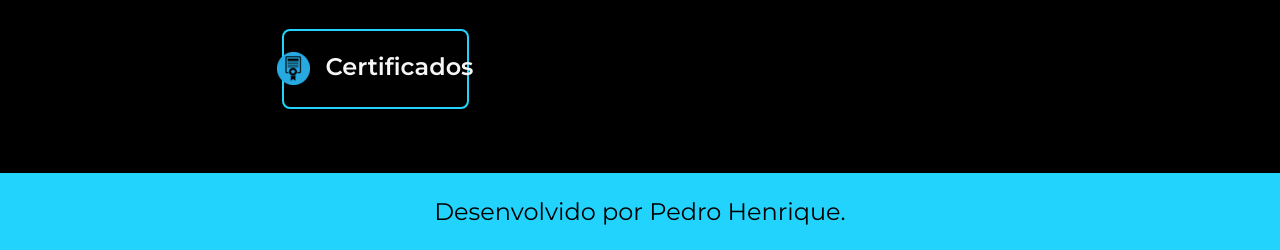
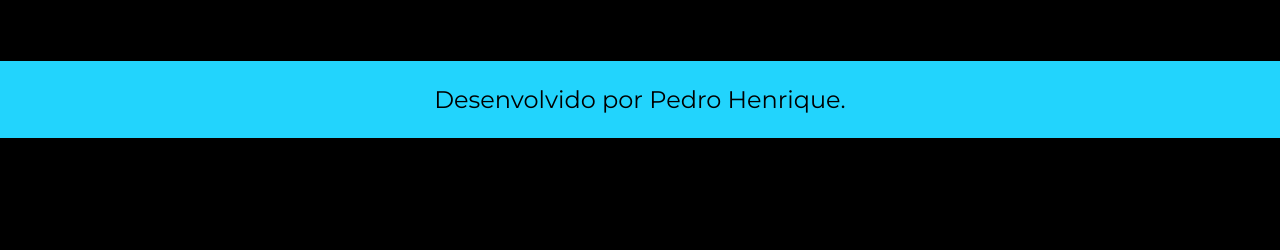
Before and after one commit to PedroDonnG/Portifolio, a plain HTML site: page index.html in a window 1280 px wide. Shown: the part 927-1177 px from the top of the page. After the commit the page ends 1065 px from the top, so only its background shows below. Drawn offline with nearby package versions, Linux system fonts and the light colour scheme.

Commit message:
Add files via upload

```diff
--- a/index.html
+++ b/index.html
@@ -36,10 +36,6 @@
                     <img src="./assets/linkedin.png">
                     linkedin
                 </a>
-                <a class="apresentacao__links__navegacao" href="https://cursos.alura.com.br/user/phgf43">
-                    <img src="./assets/certificate-icon-sign-symbol-des.webp">
-                    Certificados
-                </a>
             </div>
         </section>
         <img class="apresentacao__imagem" src="./assets/101193718_3064161240364659_52979.jpg">
```
